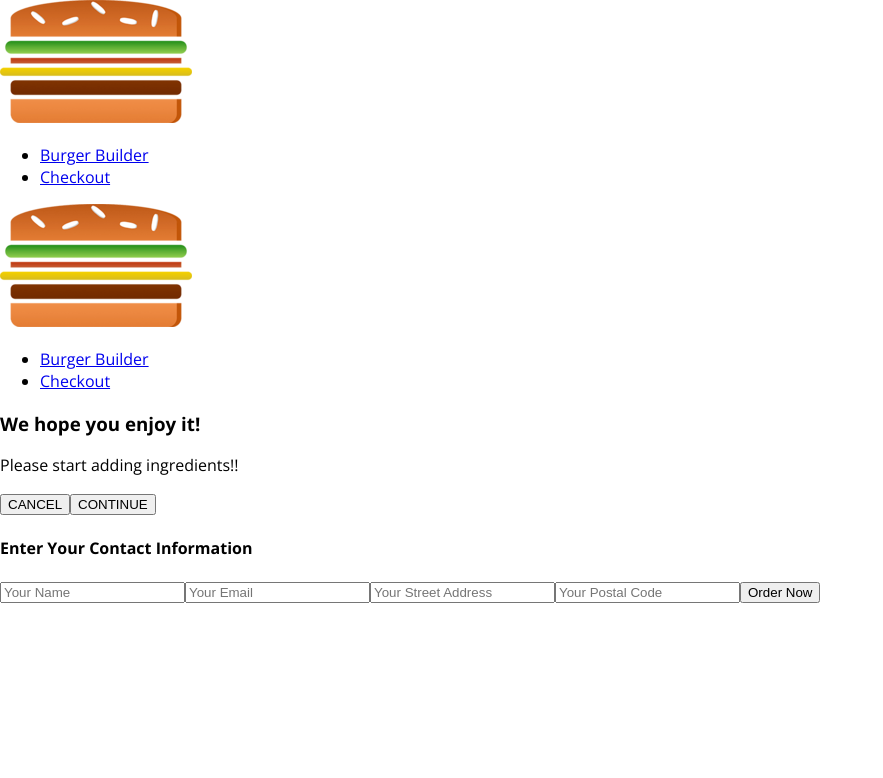
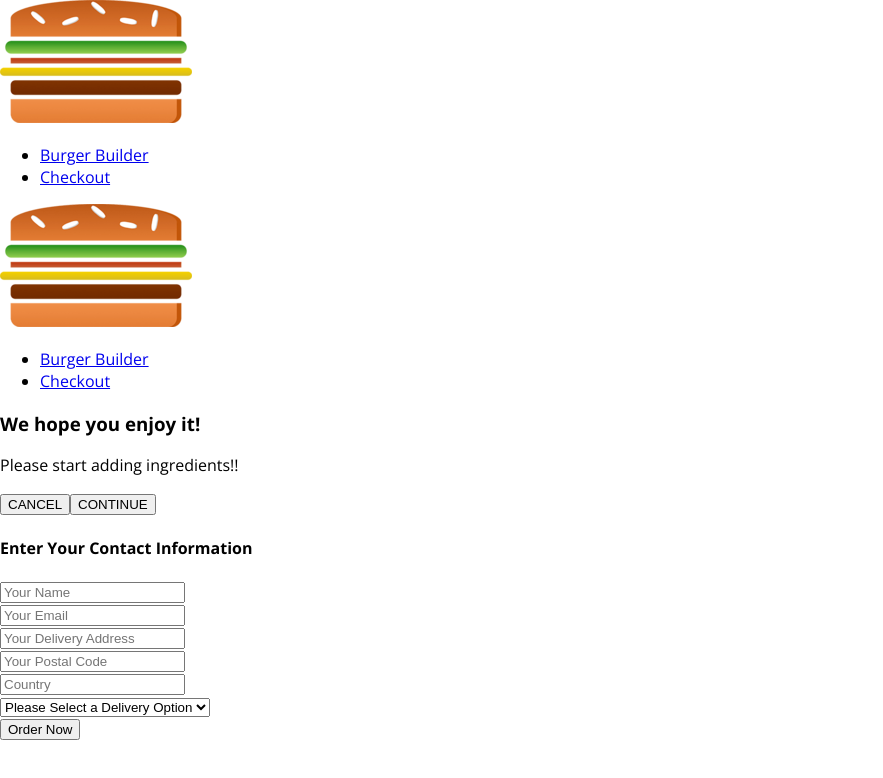
Before and after one commit to jkishbaugh/react-burger, a React app: page /checkout in a window 1280 px wide. Both pictures are taken after a click on the button "CONTINUE". Shown: the top 778 px of the page, without its empty margins (0-883 px from the left). Built offline with nearby package versions, Linux system fonts and the light colour scheme.

Commit message:
Add dynamic input to the contact data form

```diff
--- /dev/null
+++ b/src/components/UI/Input/Input.css
@@ -0,0 +1,29 @@
+.Input{
+    width:100%;
+    padding: 1vh;
+    box-sizing: border-box;
+}
+
+.Label{
+    font-weight: bold;
+    margin-bottom: 1vh;
+    display: block;
+    text-align: start;
+}
+
+.InputElement{
+    outline: none;
+    color:#000;
+    background-color:#fff;
+    border: 1px solid #aaa;
+    font:inherit;
+    padding: .75vh 1.25vh;
+    display: block;
+    width: 100%;
+}
+
+.InputElement:focus{
+    outline:none;
+    background: #ccc;
+    border: 1px solid #8F5E1E;
+}
--- /dev/null
+++ b/src/components/UI/Input/Input.js
@@ -0,0 +1,35 @@
+import React from 'react';
+import styles from './Input.css'
+
+const Input = (props) => {
+    let inputElement = null;
+    switch (props.elementType){
+        case('input'):
+            inputElement = <input className={styles.InputElement} {...props.elementConfig} value={props.value}/>
+            break;
+        case('textarea'):
+            inputElement = <textarea className={styles.InputElement} {...props.elementConfig} value={props.value}/>
+            break;
+        case('select'):
+            const options = props.elementConfig.options.map(opt => {
+                return (<option key={opt.value} value={opt.value}>{opt.displayValue}</option>)
+            })
+            inputElement = <select className={styles.InputElement} name={props.elementConfig.name} value={props.value}>
+                <option value={""}>Please Select a Delivery Option</option>
+                {options}
+            </select>
+            break;
+        default:
+            inputElement = <input className={styles.InputElement} {...props.elementConfig} value={props.value}/>
+    }
+    return (
+        <div className={styles.Input}>
+            <label className={styles.Label}>{props.label}</label>
+            {inputElement}
+        </div>
+
+    );
+
+}
+
+export default Input;
--- a/src/containers/Checkout/ContactData/ContactData.js
+++ b/src/containers/Checkout/ContactData/ContactData.js
@@ -3,27 +3,71 @@ import styles from './ContactData.css'
 import Button from "../../../components/UI/Button/Button";
 import axios from '../../../hoc/axios-orders'
 import Spinner from "../../../components/UI/Spinner/Spinner";
+import Input from "../../../components/UI/Input/Input";
+
 class ContactData extends Component {
-    state ={
-        name:'',
-        email: '',
-        address: {
-            street: '',
-            postalCode:''
+    state = {
+        orderForm: {
+            name: {
+                elementType: 'input',
+                elementConfig: {
+                    type: 'text',
+                    placeholder: "Your Name"
+                },
+                value: ''
+            },
+            email: {
+                elementType: 'input',
+                elementConfig: {
+                    type: 'email',
+                    placeholder: "Your Email"
+                },
+                value: ''
+            },
+            street: {
+                elementType: 'input',
+                elementConfig: {
+                    type: 'text',
+                    placeholder: "Your Delivery Address"
+                },
+            },
+            postalCode: {
+                elementType: 'input',
+                elementConfig: {
+                    type: 'text',
+                    placeholder: "Your Postal Code"
+                },
+            },
+            country: {
+                elementType: 'input',
+                elementConfig: {
+                    type: 'text',
+                    placeholder: "Country"
+                },
+            },
+            deliveryMethod: {
+                elementType: 'select',
+                elementConfig: {
+                    options: [
+                        {value: "fastest", displayValue: "Fastest Delivery"},
+                        {value: "cheapest", displayValue: "Cheapest Delivery"}
+                    ]
+                },
+            }
         }
     }
     orderHandler = (event) => {
         event.preventDefault()
-         this.setState({loading:true});
+        this.setState({loading: true});
         const order = {
-                   ingredients:this.props.ingredients,
+            ingredients: this.props.ingredients,
             price: this.props.price,
             customer: {
                 name: "Justin Case",
                 address: {
-                           street:'madeup ln.',
+                    street: 'madeup ln.',
                     zipcode: '00000',
-                           country:'Fantasy'
+                    country: 'Fantasy'
                 },
                 email: "phoney@noneexistant.mail"
             },
@@ -32,28 +76,37 @@ class ContactData extends Component {
         };
         axios.post('/orders.json', order)
             .then(resp => {
-                        this.setState({loading:false});
+                this.setState({loading: false});
                 this.props.history.push("/")
             })
-                    .catch(err =>{
-                        this.setState({loading:false});
+            .catch(err => {
+                this.setState({loading: false});
                 console.log(err)
             })
     }
 
-    render(){
-
+    render() {
+        const formElementArray = [];
+        for (let key in this.state.orderForm) {
+            formElementArray.push({
+                id: key,
+                config: this.state.orderForm[key]
+            })
+        }
         let form = (<form>
-            <input type="text" className={styles.Input} placeholder="Your Name"/>
-            <input type="email" className={styles.Input} placeholder="Your Email"/>
-            <input type="text" className={styles.Input} placeholder="Your Street Address"/>
-            <input type="text" className={styles.Input} placeholder="Your Postal Code"/>
+            {formElementArray.map(element => {
+                return (<Input key={element.id}
+                               elementType={element.config.elementType}
+                               elementConfig={element.config.elementConfig}
+                               value={element.config.value}
+                />)
+            })}
             <Button btnType={"Success"} clicked={this.orderHandler}>Order Now</Button>
         </form>);
-        if(this.state.loading){
+        if (this.state.loading) {
             form = <Spinner/>
         }
-        return(
+        return (
             <div className={styles.ContactData}>
                 <h4>Enter Your Contact Information</h4>
                 {form}
```
Lines whose indentation alone changed are shown as unchanged.
